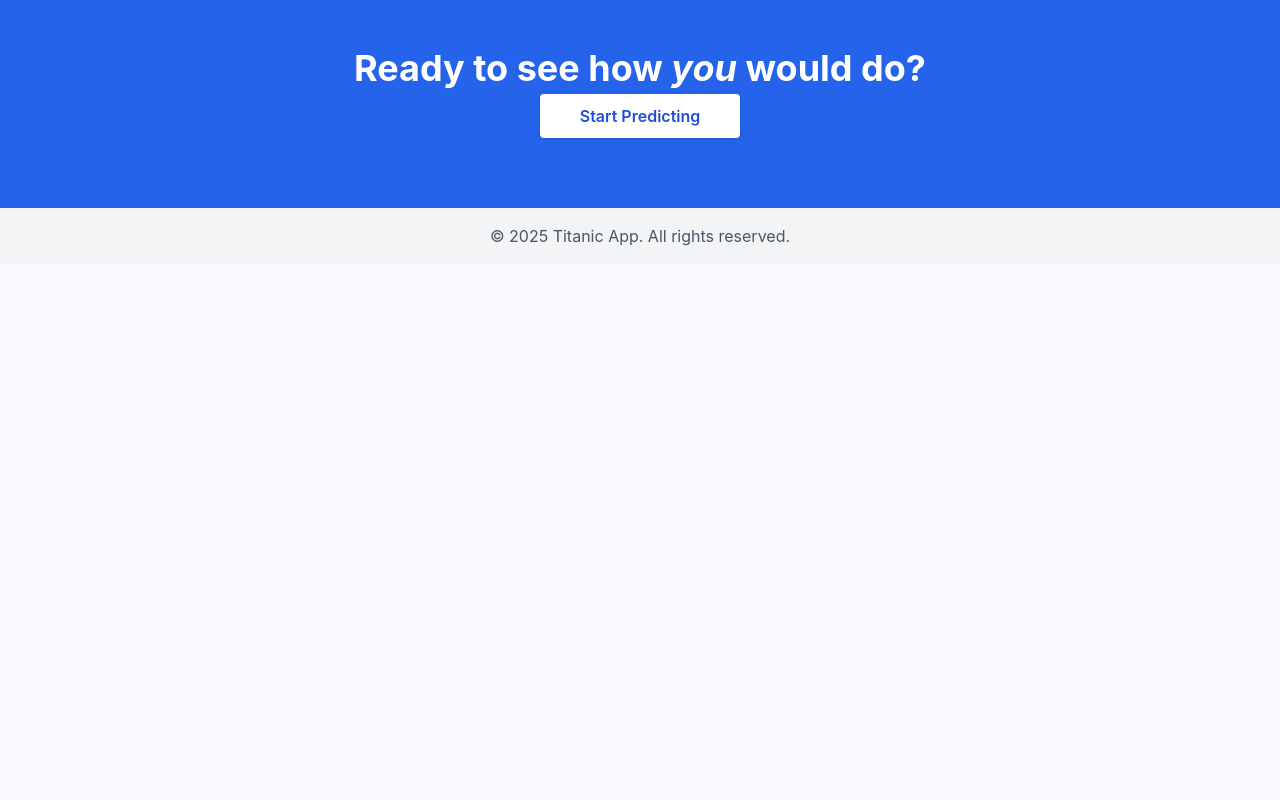
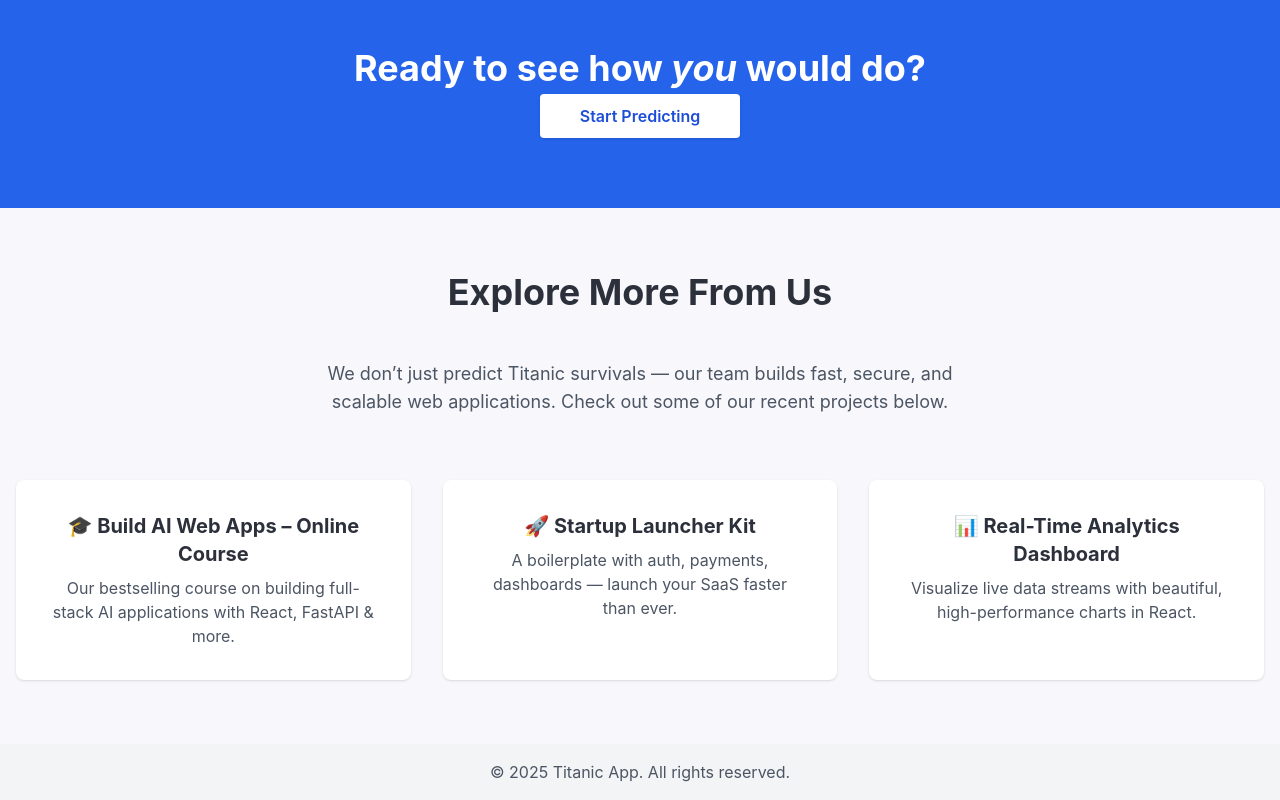
Before and after one commit to random-iceberg/web-frontend, a React (Create React App) app: page / in a window 1280 px wide. Shown: the part 1290-2090 px from the top of the page. Before the commit the page ends 1554 px from the top, so only its background shows below. Built offline with nearby package versions, Linux system fonts and the light colour scheme; no server answers.

Commit message:
refac: returned the portfolio section

```diff
--- a/src/pages/LandingPage.tsx
+++ b/src/pages/LandingPage.tsx
@@ -1,7 +1,7 @@
 import React from "react";
 import { Link } from "react-router-dom";
-// import Navbar from "components/Navbar";
-// import Footer from "components/Footer";
+// import Navbar from 'components/Navbar';
+// import Footer from 'components/Footer';
 
 /* Simple, reusable section wrapper */
 const Section: React.FC<React.HTMLAttributes<HTMLDivElement>> = ({
@@ -46,7 +46,7 @@ const LandingPage: React.FC = () => (
       </div>
     </header>
 
-    {/* ── Feature Cards ── */}
+    {/* ── Feature Cards ────────────── */}
     <Section id="features">
       <h2 className="text-4xl font-bold text-center mb-12">Key Features</h2>
       <div className="grid md:grid-cols-3 gap-8">
@@ -81,7 +81,7 @@ const LandingPage: React.FC = () => (
       </div>
     </Section>
 
-    {/* ── How it works ── */}
+    {/* ── How it works ─────────────── */}
     <Section id="how-it-works" className="bg-gray-50">
       <h2 className="text-4xl font-bold text-center mb-12">How it Works</h2>
       <div className="grid md:grid-cols-3 gap-8 text-center">
@@ -99,7 +99,7 @@ const LandingPage: React.FC = () => (
       </div>
     </Section>
 
-    {/* ── Call to action ── */}
+    {/* ── Call to Action ────────────── */}
     <div className="bg-blue-600 text-white py-20 text-center">
       <h2 className="text-4xl font-bold mb-4">
         Ready to see how <span className="italic">you</span> would do?
@@ -112,6 +112,49 @@ const LandingPage: React.FC = () => (
       </Link>
     </div>
 
+    {/* ── Portfolio / Advertisement ─── */}
+    <Section id="portfolio">
+      <h2 className="text-4xl font-bold text-center mb-12">
+        Explore More From Us
+      </h2>
+      <p className="text-center text-lg mb-16 text-gray-600 max-w-2xl mx-auto">
+        We don’t just predict Titanic survivals — our team builds fast, secure,
+        and scalable web applications. Check out some of our recent projects
+        below.
+      </p>
+
+      <div className="grid md:grid-cols-3 gap-8 text-center">
+        {[
+          {
+            title: "🎓 Build AI Web Apps – Online Course",
+            body: "Our bestselling course on building full-stack AI applications with React, FastAPI & more.",
+            href: "#",
+          },
+          {
+            title: "🚀 Startup Launcher Kit",
+            body: "A boilerplate with auth, payments, dashboards — launch your SaaS faster than ever.",
+            href: "#",
+          },
+          {
+            title: "📊 Real-Time Analytics Dashboard",
+            body: "Visualize live data streams with beautiful, high-performance charts in React.",
+            href: "#",
+          },
+        ].map(({ title, body, href }) => (
+          <a
+            key={title}
+            href={href}
+            target="_blank"
+            rel="noopener noreferrer"
+            className="p-8 bg-white shadow rounded-lg hover:bg-blue-50 transition flex flex-col"
+          >
+            <span className="text-xl font-bold mb-2">{title}</span>
+            <span className="text-gray-600 flex-grow">{body}</span>
+          </a>
+        ))}
+      </div>
+    </Section>
+
     {/* <Footer /> */}
   </div>
 );
```
